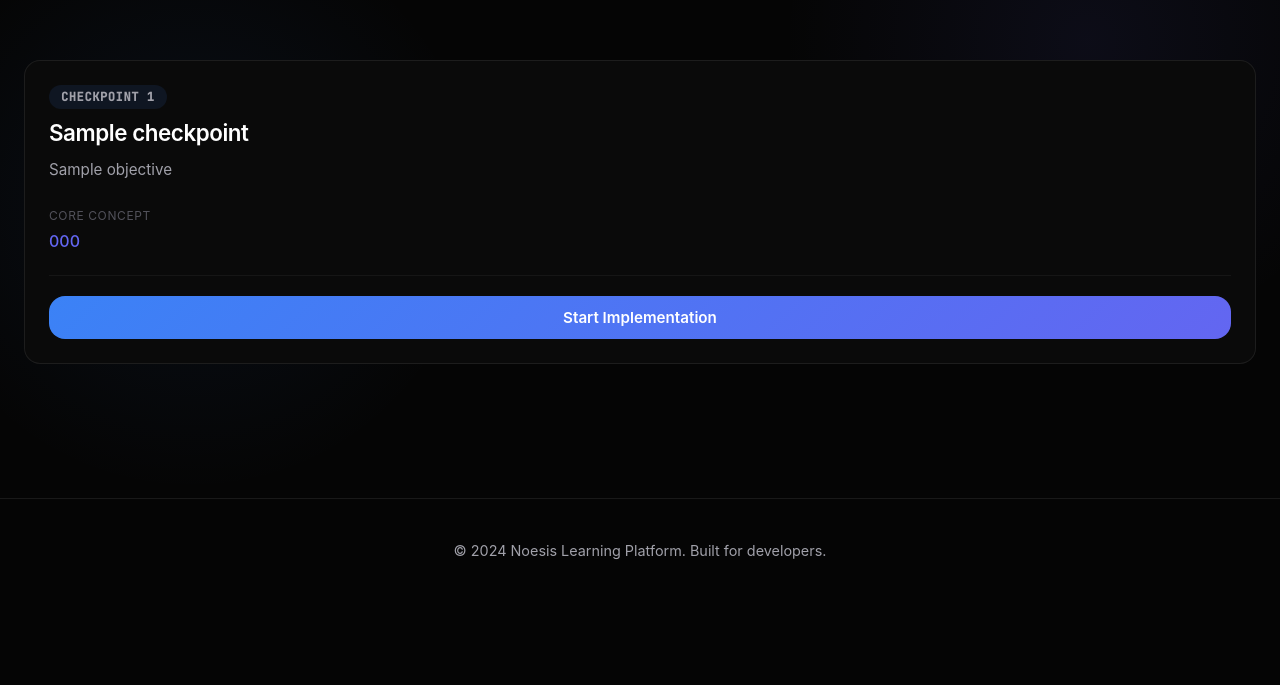
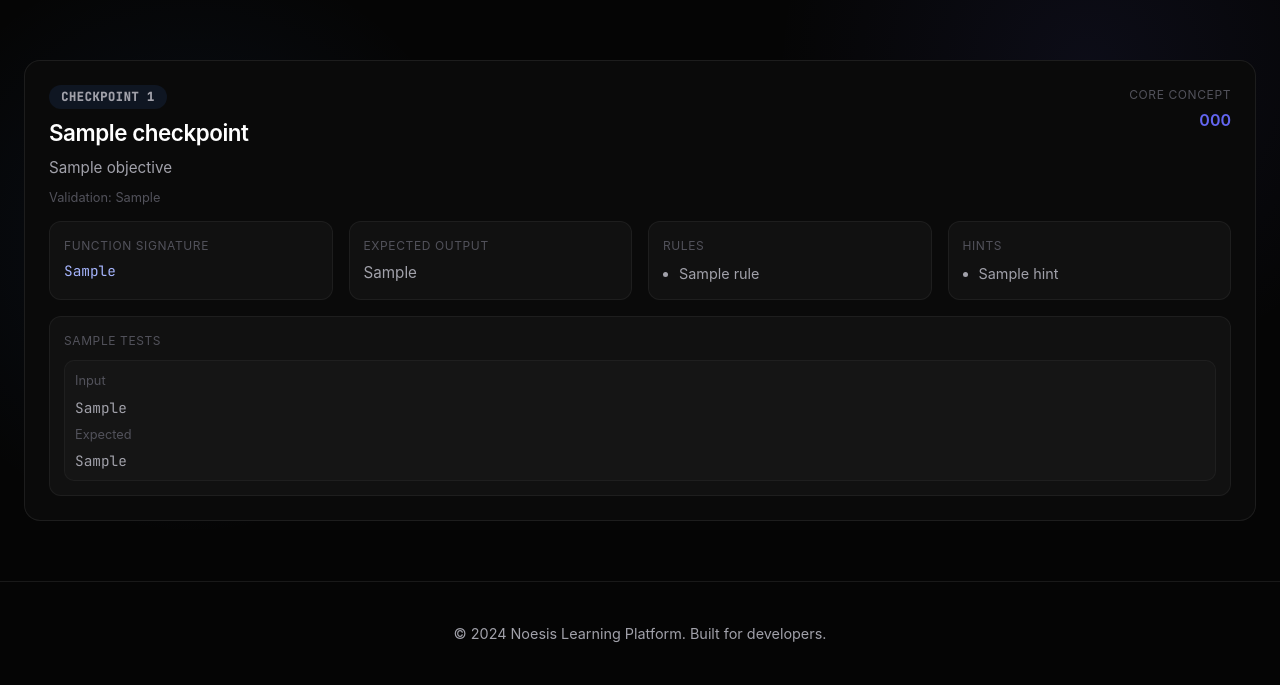
Before and after one commit to PandyaJeet/Noesis_gdg, a Flask app: template templates/checkpoints.html in a window 1280 px wide. Shown: the part 198-883 px from the top of the page. Before the commit the page ends 757 px from the top, so only its background shows below. Run offline with Flask 3, Linux system fonts and the light colour scheme; the template is opened without the code that fills it: most values are stand-ins (such as "Sample title", 1, 10 or a date in 2020); some web fonts are replaced.

Commit message:
not_final_frontend

```diff
--- a/templates/checkpoints.html
+++ b/templates/checkpoints.html
@@ -34,22 +34,75 @@
         <div class="checkpoints-grid animate-enter delay-1">
             {% for checkpoint in checkpoints %}
             <article class="checkpoint-item">
-                <div>
-                    <span class="step-badge">Checkpoint {{ loop.index }}</span>
-
-                    <h3 style="margin-bottom: 12px; font-size: 1.4rem;">{{ checkpoint.title }}</h3>
-                    <p style="font-size: 0.95rem; margin-bottom: 24px;">{{ checkpoint.objective }}</p>
-
-                    <div style="margin-bottom: 24px;">
+                <div style="display: flex; justify-content: space-between; gap: 16px; align-items: flex-start; margin-bottom: 12px;">
+                    <div>
+                        <span class="step-badge">Checkpoint {{ loop.index }}</span>
+                        <h3 style="margin-bottom: 10px; font-size: 1.4rem;">{{ checkpoint.title }}</h3>
+                        <p style="font-size: 0.95rem; margin-bottom: 8px;">{{ checkpoint.objective }}</p>
+                        <p style="font-size: 0.8rem; margin: 0; color: var(--text-low);">Validation: {{ checkpoint.validation_type }}</p>
+                    </div>
+                    <div style="text-align: right; min-width: 160px;">
                         <p style="font-size: 0.75rem; margin-bottom: 6px; color: var(--text-low); letter-spacing: 0.05em; text-transform: uppercase;">Core Concept</p>
-                        <span style="color: var(--brand-secondary); font-weight: 500;">{{ checkpoint.concept }}</span>
+                        <span style="color: var(--brand-secondary); font-weight: 600;">{{ checkpoint.concept }}</span>
                     </div>
                 </div>
 
-                <div class="checkpoint-meta">
-                    <a href="/checkpoints/{{ session_id }}?id={{ loop.index0 }}" class="btn btn-primary" style="width: 100%; justify-content: center;">
-                        Start Implementation
-                    </a>
+                <div style="display: grid; grid-template-columns: repeat(auto-fit, minmax(240px, 1fr)); gap: 16px;">
+                    <section style="background: rgba(255,255,255,0.03); border: 1px solid rgba(255,255,255,0.05); border-radius: 12px; padding: 14px;">
+                        <p style="font-size: 0.75rem; margin-bottom: 6px; color: var(--text-low); text-transform: uppercase; letter-spacing: 0.05em;">Function Signature</p>
+                        <div style="font-family: 'JetBrains Mono', monospace; font-size: 0.9rem; color: #a5b4fc;">{{ checkpoint.function_signature }}</div>
+                    </section>
+
+                    <section style="background: rgba(255,255,255,0.03); border: 1px solid rgba(255,255,255,0.05); border-radius: 12px; padding: 14px;">
+                        <p style="font-size: 0.75rem; margin-bottom: 6px; color: var(--text-low); text-transform: uppercase; letter-spacing: 0.05em;">Expected Output</p>
+                        <p style="font-size: 0.95rem; margin: 0;">{{ checkpoint.expected_output }}</p>
+                    </section>
+
+                    <section style="background: rgba(255,255,255,0.03); border: 1px solid rgba(255,255,255,0.05); border-radius: 12px; padding: 14px;">
+                        <p style="font-size: 0.75rem; margin-bottom: 10px; color: var(--text-low); text-transform: uppercase; letter-spacing: 0.05em;">Rules</p>
+                        {% if checkpoint.rules %}
+                        <ul style="padding-left: 16px; display: flex; flex-direction: column; gap: 6px;">
+                            {% for rule in checkpoint.rules %}
+                            <li style="font-size: 0.9rem; color: var(--text-medium);">{{ rule }}</li>
+                            {% endfor %}
+                        </ul>
+                        {% else %}
+                        <p style="font-size: 0.9rem; color: var(--text-low); margin: 0;">No explicit rules provided.</p>
+                        {% endif %}
+                    </section>
+
+                    <section style="background: rgba(255,255,255,0.03); border: 1px solid rgba(255,255,255,0.05); border-radius: 12px; padding: 14px;">
+                        <p style="font-size: 0.75rem; margin-bottom: 10px; color: var(--text-low); text-transform: uppercase; letter-spacing: 0.05em;">Hints</p>
+                        {% if checkpoint.hints %}
+                        <ul style="padding-left: 16px; display: flex; flex-direction: column; gap: 6px;">
+                            {% for hint in checkpoint.hints %}
+                            <li style="font-size: 0.9rem; color: var(--text-medium);">{{ hint }}</li>
+                            {% endfor %}
+                        </ul>
+                        {% else %}
+                        <p style="font-size: 0.9rem; color: var(--text-low); margin: 0;">No hints supplied.</p>
+                        {% endif %}
+                    </section>
+
+                    <section style="grid-column: 1 / -1; background: rgba(255,255,255,0.03); border: 1px solid rgba(255,255,255,0.05); border-radius: 12px; padding: 14px;">
+                        <p style="font-size: 0.75rem; margin-bottom: 10px; color: var(--text-low); text-transform: uppercase; letter-spacing: 0.05em;">Sample Tests</p>
+                        {% if checkpoint.test_inputs %}
+                        <div style="display: grid; grid-template-columns: repeat(auto-fit, minmax(280px, 1fr)); gap: 10px;">
+                            {% for input_item in checkpoint.test_inputs %}
+                            <div style="background: rgba(255,255,255,0.02); border: 1px solid rgba(255,255,255,0.04); border-radius: 10px; padding: 10px;">
+                                <p style="font-size: 0.8rem; color: var(--text-low); margin-bottom: 6px;">Input</p>
+                                <div style="font-family: 'JetBrains Mono', monospace; font-size: 0.9rem; color: var(--text-medium);">{{ input_item }}</div>
+                                {% if checkpoint.expected_outputs and checkpoint.expected_outputs|length > loop.index0 %}
+                                <p style="font-size: 0.8rem; color: var(--text-low); margin: 8px 0 6px;">Expected</p>
+                                <div style="font-family: 'JetBrains Mono', monospace; font-size: 0.9rem; color: var(--text-medium);">{{ checkpoint.expected_outputs[loop.index0] }}</div>
+                                {% endif %}
+                            </div>
+                            {% endfor %}
+                        </div>
+                        {% else %}
+                        <p style="font-size: 0.9rem; color: var(--text-low); margin: 0;">No sample tests provided.</p>
+                        {% endif %}
+                    </section>
                 </div>
             </article>
             {% endfor %}
```
